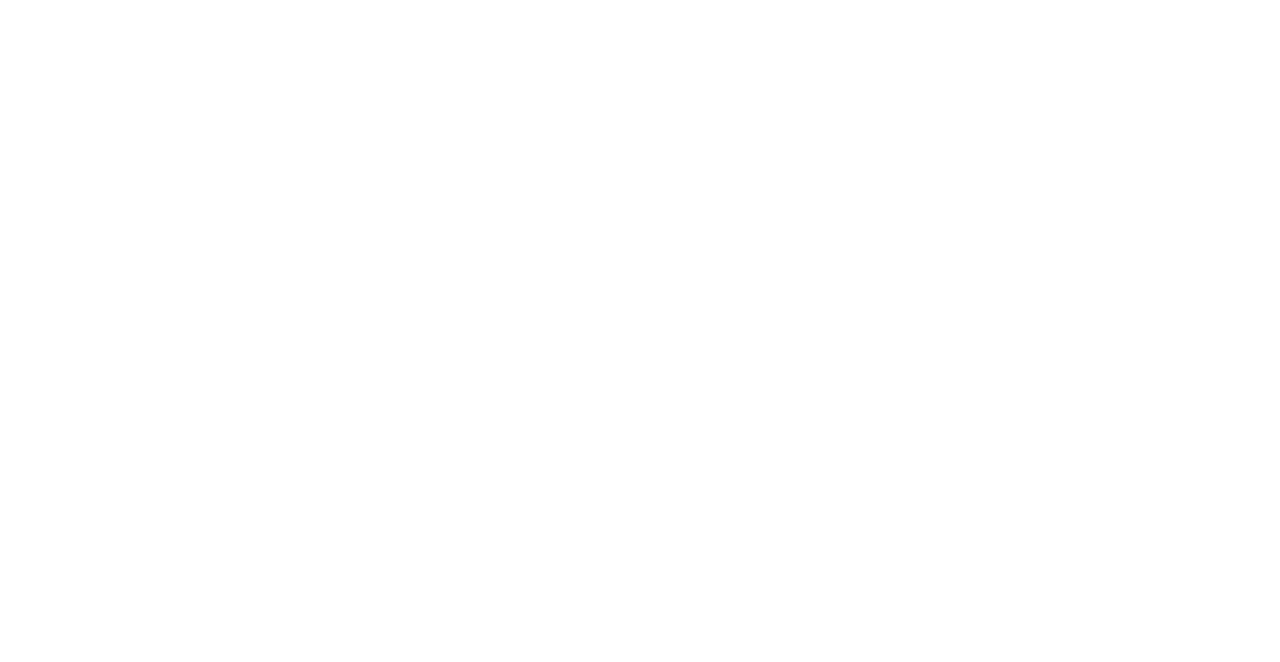
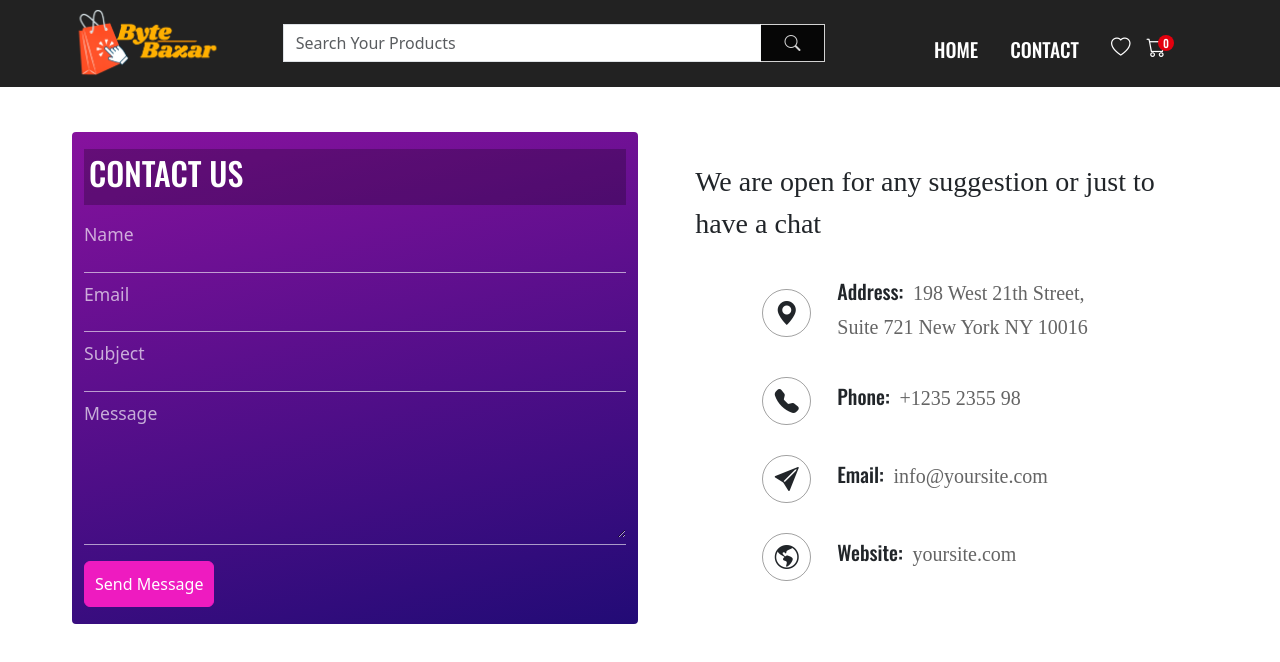
Before and after one commit to abhi-kr-210/E-COMMERCE-Gadgets, a React (Create React App) app: page /contact in a window 1280 px wide. Before the commit this address had no page. Shown: the top 662 px of the page. Built offline with nearby package versions, Linux system fonts and the light colour scheme.

Commit message:
final sub

```diff
--- a/src/App.js
+++ b/src/App.js
@@ -8,6 +8,7 @@ import Cart from "./Component/Cart";
 import Product from "./Component/Product";
 import Wishlist from "./Component/Wishlist";
 import Checkout from "./Component/Checkout";
+import Contactpage from "./Pages/Homes/Contactpage";
 
 
 
@@ -35,7 +36,7 @@ function App() {
         <Route path="/product" element={<Product carts={carts} setcarts={setcarts} cartnumber={cartnumber} handlecartnumber={handlecartnumber} wish={wish} setwish={setwish} />} />
         <Route path="/wishlist" element={<Wishlist setwish={setwish} setcartnumber = {setcartnumber} wish={wish} cartnumber={cartnumber} carts={carts} setcarts={setcarts} handlecartnumber={handlecartnumber}/>} />
         <Route path="/checkout" element={<Checkout cartnumber={cartnumber} carts={carts} />} />
-
+        <Route path="/contact" element={<Contactpage cartnumber={cartnumber} />} />
     </Routes>
     </BrowserRouter>
   );
--- a/src/Component/Cards.js
+++ b/src/Component/Cards.js
@@ -83,7 +83,7 @@ function Cards({id,title,imgSrc,description,price,handlecartnumber,carts,setcart
         <div className="d-flex align-items-center justify-content-between mb-3">
         <div className="item_rating">{renderRatingIcons(rating)}</div>
         <div onClick={handlewishlist} style={{color:"white"}} >
-          {wishlistcolor ? (<i className="bi bi-heart-fill" style={{color:"red",cursor:"pointer",fontSize:"1.5rem"}}></i> ): <i className="bi bi-heart"  style={{cursor:"pointer",fontSize:"1.5rem"}}></i>}
+          {wishlistcolor ? (<i className="bi bi-heart-fill " style={{color:"red",cursor:"pointer",fontSize:"1.5rem"}} ></i> ): <i className="bi bi-heart"  style={{cursor:"pointer",fontSize:"1.5rem"}}></i>}
         </div>
       </div>
         <Card.Text>{}</Card.Text>
--- a/src/Component/Checkout.js
+++ b/src/Component/Checkout.js
@@ -21,6 +21,10 @@ const handletotal=(price,quantity)=>{
   grandtotal=grandtotal+total;
   return total;
 }
+const handlesubmit=(e)=>{
+  e.preventDefault();
+
+}
   return (
     <div>
     <Header cartnumber={cartnumber} />
@@ -30,10 +34,10 @@ const handletotal=(price,quantity)=>{
     <Row >
     <Col lg={6} className='mb-5 '>
     <div className='checkout_page_form_container checkout_column1'>
-    <div style={{backgroundColor:"#e6e6e6c4",color:"#304635",padding:"6px"}} className='align-items-center'>
+    <div style={{backgroundColor:"#e6e6e6c4",color:"rgb(74 40 0)",padding:"6px"}} className='align-items-center'>
     <h4 style={{fontWeight:500}}>Basic Information</h4>
     </div>
-    <form className='mt-3'>
+    <form onSubmit={handlesubmit} className='mt-3'>
       <div className='d-flex justify-content-between mb-2 checkout_input'>
       <div>
       <label htmlFor="fname">First Name</label>
@@ -98,7 +102,7 @@ const handletotal=(price,quantity)=>{
      </div>
      <div className='d-flex justify-content-end align-items-center mt-3'>
 
-     <button className='btn btn-primary' style={{fontWeight:400,backgroundColor:"#304635",borderColor:"#304635"}}>Place Order</button>
+     <button className='btn btn-primary' style={{fontWeight:400,backgroundColor:"rgb(80 133 19)",borderColor:"rgb(80 133 19)"}}>Place Order</button>
      </div>
     </form>
     </div>
@@ -136,11 +140,7 @@ const handletotal=(price,quantity)=>{
     </Col>
     </Row>
     </Container>
-
     </div>
-
-
-
     </div>
   )
 }
--- a/src/Component/Layouts/Header.js
+++ b/src/Component/Layouts/Header.js
@@ -54,8 +54,8 @@ const handlesubmit=(e)=>{
 
         <Nav className="ms-auto mt-3" >
           <Nav.Link as={Link} to="/" >HOME</Nav.Link>
-          <Nav.Link as={Link} to="/">SHOP</Nav.Link>
-          <Nav.Link as={Link} to="/">CONTACT</Nav.Link>
+
+          <Nav.Link as={Link} to="/contact">CONTACT</Nav.Link>
           <Nav.Link as={Link} >
           <Link to="/wishlist"  className="cart mt-1 ">
           <i className="bi bi-heart" />
--- /dev/null
+++ b/src/Pages/Homes/Contactpage.js
@@ -0,0 +1,103 @@
+import React from 'react'
+import Header from '../../Component/Layouts/Header'
+import "../../Styles/ContactPageStyle.css"
+import { Container, Row,Col } from 'react-bootstrap'
+function Contactpage({cartnumber }) {
+    const handlesubmit=(e)=>{
+        e.preventDefault();
+
+      }
+  return (
+    <div>
+    <Header cartnumber={cartnumber} />
+    <div className='contactus_page'>
+     <Container>
+     <Row className='justify-content-center'>
+     <Col lg={6} className='contactus_page_column '>
+     <div style={{backgroundColor:"#0000003d",padding:"5px"}}>
+      <h2>Contact Us</h2>
+     </div>
+     <form onSubmit={handlesubmit} className='mt-3'>
+      <div className='mb-2'>
+      <label htmlFor="name">Name</label>
+       <div className='input_box'>
+       <input type="text" id='name' />
+       </div>
+      </div>
+
+      <div className='mb-2'>
+      <label htmlFor="email">Email</label>
+       <div className='input_box'>
+       <input type="email" id='email' />
+       </div>
+      </div>
+
+     <div className='mb-2'>
+     <label htmlFor="subject">Subject</label>
+     <div className='input_box'>
+     <input type="text" id='subject' />
+     </div>
+     </div>
+
+     <div className='input_box mb-2'>
+     <label htmlFor="subject">Message</label>
+     <textarea id="message" name="message"
+     style={{width:"100%"}} >
+     </textarea>
+     </div>
+
+     <div className='d-flex justify-content-start align-items-center mt-3'>
+
+     <button className='btn btn-primary' style={{fontWeight:400,backgroundColor:"#ee1bc0",borderColor:"#ee1bc0",padding:"10px",fontSize:"1rem"}}>Send Message</button>
+     </div>
+    </form>
+
+     </Col>
+     <Col lg={6} className='d-flex align-items-center justify-content-center contactus_page_column2' >
+       <div>
+
+       <div>
+       <h3 style={{textTransform:"none",fontFamily:"serif"}}>We are open for any suggestion or just to</h3>
+        <h3 style={{textTransform:"none",fontFamily:"serif"}}>have a chat</h3>
+       </div>
+        <div className='d-flex justify-content-center align-items-center'>
+        <div >
+        <div className=' d-flex align-items-center icon_container icon_container1'>
+        <div className='icon  d-flex justify-content-center align-items-center'><i class="bi bi-geo-alt-fill" style={{fontSize:"1.5rem"}}></i></div>
+        <div>
+        <h5 style={{textTransform:"none"}}>Address:&nbsp;&nbsp;<span style={{fontFamily:"cursive",color:"#393939c7"}}>198 West 21th Street,</span></h5>
+        <h5 style={{textTransform:"none"}}><span style={{fontFamily:"cursive",color:"#393939c7"}}>Suite 721 New York NY 10016</span></h5>
+        </div>
+       </div>
+       <div className=' d-flex align-items-center icon_container'>
+        <div className='icon d-flex justify-content-center align-items-center'><i class="bi bi-telephone-fill" style={{fontSize:"1.5rem"}}></i></div>
+        <div>
+        <h5 style={{textTransform:"none"}}>Phone:&nbsp;&nbsp;<span style={{fontFamily:"cursive",color:"#393939c7"}}>+1235 2355 98</span></h5>
+        </div>
+       </div>
+       <div className=' d-flex align-items-center icon_container'>
+       <div className='icon d-flex justify-content-center align-items-center'><i class="bi bi-send-fill" style={{fontSize:"1.5rem"}}></i></div>
+       <div>
+       <h5 style={{textTransform:"none"}}>Email:&nbsp;&nbsp;<span style={{fontFamily:"cursive",color:"#393939c7"}}>info@yoursite.com</span></h5>
+       </div>
+       </div>
+       <div className=' d-flex align-items-center icon_container'>
+        <div className='icon d-flex justify-content-center align-items-center'><i class="bi bi-globe-americas" style={{fontSize:"1.5rem"}}></i></div>
+        <div>
+        <h5 style={{textTransform:"none"}}>Website:&nbsp;&nbsp;<span style={{fontFamily:"cursive",color:"#393939c7"}}>yoursite.com</span></h5>
+        </div>
+       </div>
+        </div>
+
+        </div>
+       </div>
+     </Col>
+     </Row>
+     </Container>
+
+    </div>
+    </div>
+  )
+}
+
+export default Contactpage
--- a/src/Styles/CartStyle.css
+++ b/src/Styles/CartStyle.css
@@ -32,6 +32,15 @@
     border-bottom-left-radius:0px;
 
 }
+.buttonbox_cart{
+    display: flex;
+    justify-content: center;
+    align-items: center;
+}
+.buttonbox_cart .cart_div{
+    margin-left: 8px;
+    margin-right: 8px;
+}
 @media (max-width:992px){
     .Cart_page .row{
       max-height: 100%;
@@ -47,4 +56,15 @@
     .Cart_container .column_2{
         padding:8px;
     }
+
 }
+@media (max-width:400px){
+    .buttonbox_cart{
+        display: flex;
+        justify-content: space-between;
+    }
+    .buttonbox_cart .cart_div{
+        margin-left: 0px;
+        margin-right: 0px;
+    }
+}
--- a/src/Styles/CheckoutStyle.css
+++ b/src/Styles/CheckoutStyle.css
@@ -8,36 +8,38 @@
     padding: 10px;
 }
 .checkout_page{
-    background-image:url(../assets/checkout_img.jpg);
+    background-image:url(../assets/checkout_img1.jpg);
     background-repeat: no-repeat;
     background-position: center center;
 
     background-size: cover;
     min-height: 100vh;
-    color:rgb(24, 31, 25);
+    color:#e2d0a3;
     font-weight: 500;
 }
 .checkout_column1{
-    background-image:url(../assets/checkout_box.jpg);
+   /* background-image:url(../assets/checkout_box.jpg);
     background-repeat: no-repeat;
     background-position: center center;
-    background-size: cover;
+    background-size: cover;*/
+    /* Fallback color */
+    background-image: linear-gradient(to bottom, rgb(72 53 34), rgb(10 83 143 / 23%)); /* Gradient */
     border:2px solid white;
     border-radius:10px ;
 }
 .checkout_page .checkout_input input {
-    background-color: #c1cbc7;
+    background-color: #c1cbc721;
     color: black;
-    border:none;
+    border:1px solid white;
 }
 .checkout_page textarea{
-    background-color: #c1cbc7;
+    background-color: #c1cbc721;
     color: black;
 }
 .checkout_page .zip input{
-    background-color: #c1cbc7;
+    background-color: #c1cbc721;
     color: black;
-    border:none;
+    border:1px solid white;
 }
 @media (max-width:400px){
     .checkout_page_form_container .checkout_input input{
--- /dev/null
+++ b/src/Styles/ContactPageStyle.css
@@ -0,0 +1,59 @@
+.contactus_page .container{
+    position: relative;
+    padding-top:130px;
+    padding-bottom: 27px;
+
+}
+
+.contactus_page h2{
+    color:white;
+}
+.contactus_page_column{
+    background: linear-gradient(166deg, rgb(138 18 159 / 97%) 0%, rgb(180 180 180 / 0%) 100%), #220b76;
+    border:2px solid white;
+    border-radius: 6px;
+    padding: 17px;
+    margin-bottom: 20px;
+}
+.contactus_page .input_box{
+    border-bottom: 1px solid #ffffff96;
+
+}
+.contactus_page label{
+    color:#ffffffa8!important;
+    font-size: 1.1rem;
+
+}
+.contactus_page .input_box input{
+    border:none;
+    background-color: rgba(240, 248, 255, 0);
+    min-width: 100%;
+    color: white !important;
+
+}
+.contactus_page .input_box input:focus{
+   outline:none;
+
+}
+.contactus_page .input_box textarea{
+    border:none;
+    background-color: rgba(240, 248, 255, 0);
+    color:white;
+    min-height: 112px;
+}
+.contactus_page .input_box textarea:focus{
+    outline:none;
+}
+.contactus_page .icon{
+    border:1px solid #0000005e;
+    margin-right: 26px;
+    width: 49px;
+    height: 48px;
+    border-radius: 24px;
+}
+.icon_container{
+    margin-bottom: 30px;
+}
+.icon_container1{
+    margin-top: 30px;
+}
--- a/src/Styles/WishlistStyle.css
+++ b/src/Styles/WishlistStyle.css
@@ -1,4 +1,25 @@
 
+.buttonbox_wishlist{
+    display: flex;
+    justify-content: center;
+    align-items: center;
+}
+.buttonbox_wishlist .wishlist_div{
+    margin-left: 8px;
+    margin-right: 8px;
+}
+
+@media(max-width:400px){
+    .buttonbox_wishlist{
+        display: flex;
+        justify-content: space-between;
+        align-items: center;
+    }
+    .buttonbox_wishlist .wishlist_div{
+        margin-left: 0px;
+        margin-right: 0px;
+    }
+}
 @media(max-width:370px){
     .wishlisttext {
         font-size: 0.93rem!important;
```
Also changed, not shown: src/Component/Cart.js (+15 -9 lines), src/Component/Wishlist.js (+9 -9 lines), src/assets/checkout_img1.jpg (added), src/index.css (line endings or trailing spaces).
